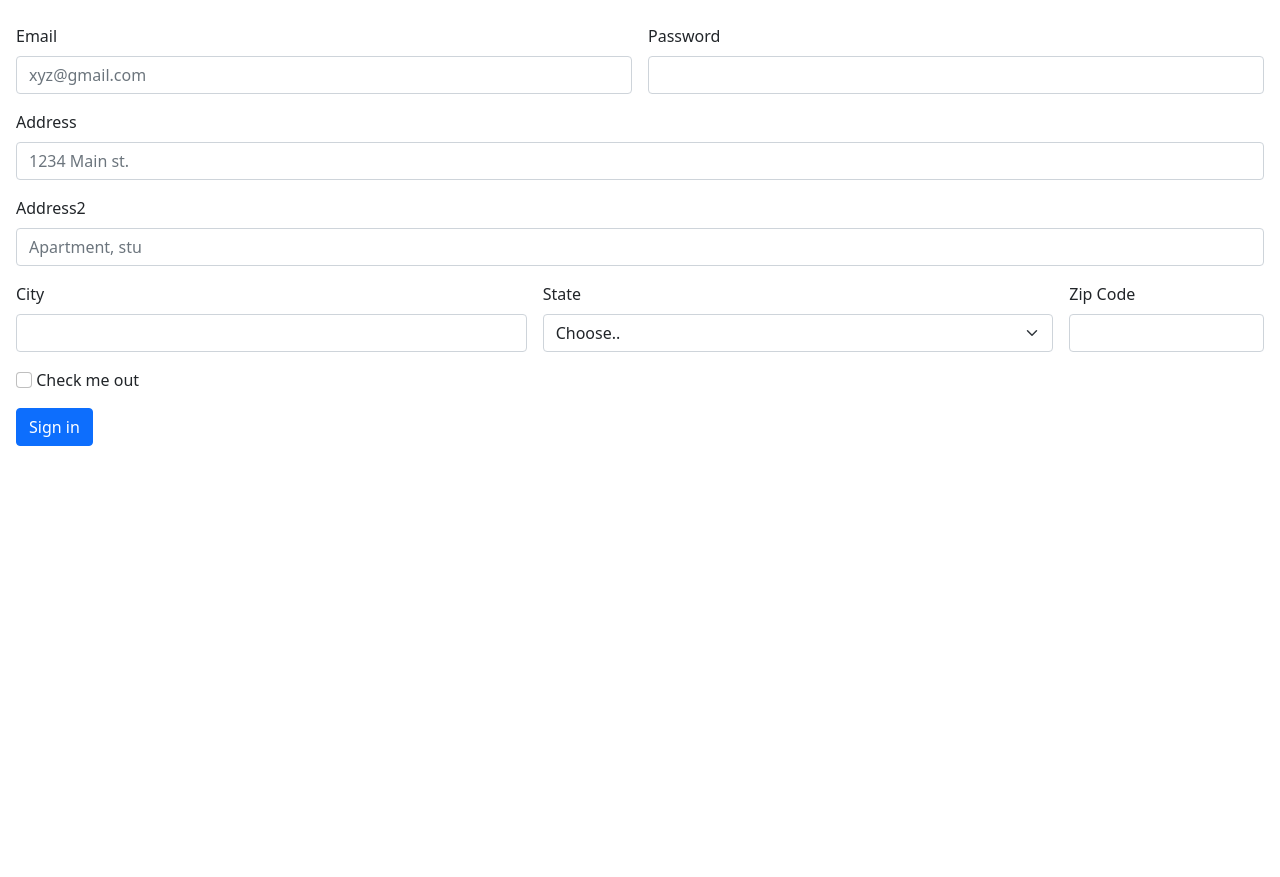
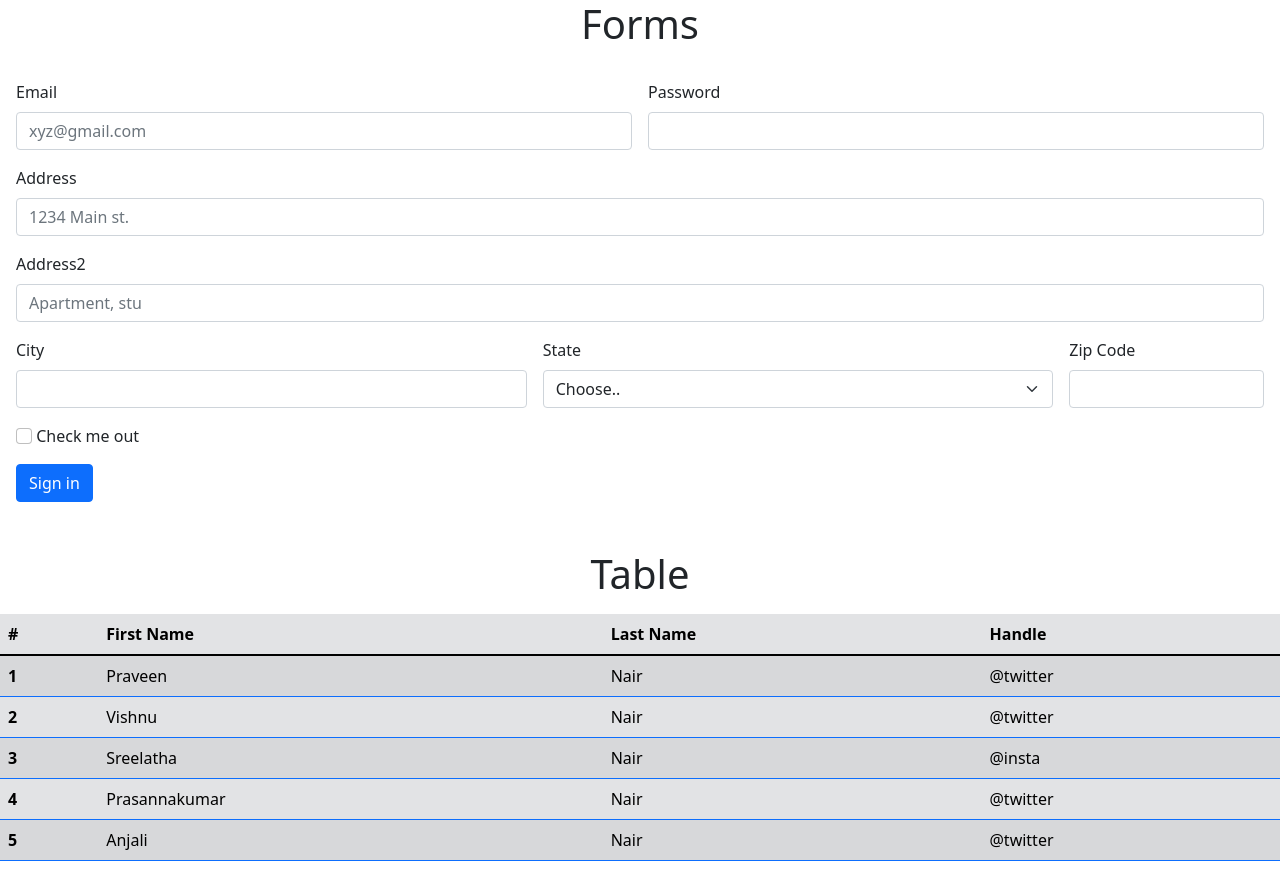
Before and after one commit to Praveen3697/FrontEnd1, a plain HTML site: page bootstrap day3/index.html in a window 1280 px wide. Before the commit the page ends 800 px from the top, so only its background shows below. Drawn offline with nearby package versions, Linux system fonts and the light colour scheme.

Commit message:
changes in forms

```diff
--- a/bootstrap day3/index.html
+++ b/bootstrap day3/index.html
@@ -8,7 +8,8 @@
     <link href="https://cdn.jsdelivr.net/npm/bootstrap@5.1.3/dist/css/bootstrap.min.css" rel="stylesheet" integrity="sha384-1BmE4kWBq78iYhFldvKuhfTAU6auU8tT94WrHftjDbrCEXSU1oBoqyl2QvZ6jIW3" crossorigin="anonymous">
 </head>
 <body>
-    <form class="row g-3 m-2" >
+    <h1 class="text-center mb-3">Forms</h1>
+    <form class="row g-3 m-2 mb-5" >
         <div class="col-md-6">
             <label for="inputEmail4" class="form-label">Email</label>
             <input type="email" class="form-control" id="inputEmail4" placeholder="xyz@gmail.com">
@@ -53,5 +54,48 @@
             <button type="submit" class="btn btn-primary">Sign in</button>
         </div>
     </form>
+
+    <h1 class="text-center mb-3">Table</h1>
+
+    <table class="table table-secondary table-striped border-primary">
+        <thead>
+            <th scope="col">#</th>
+            <th scope="col">First Name</th>
+            <th scope="col">Last Name</th>
+            <th scope="col">Handle</th>
+        </thead>
+        <tbody>
+           <tr>
+            <th scope="row">1</th>
+            <td>Praveen</td>
+            <td>Nair</td>
+            <td>@twitter</td>
+           </tr>
+           <tr>
+            <th scope="row">2</th>
+            <td>Vishnu</td>
+            <td>Nair</td>
+            <td>@twitter</td>
+           </tr>
+           <tr>
+            <th scope="row">3</th>
+            <td>Sreelatha</td>
+            <td>Nair</td>
+            <td>@insta</td>
+           </tr>
+           <tr>
+            <th scope="row">4</th>
+            <td>Prasannakumar</td>
+            <td>Nair</td>
+            <td>@twitter</td>
+           </tr>
+           <tr>
+            <th scope="row">5</th>
+            <td>Anjali</td>
+            <td>Nair</td>
+            <td>@twitter</td>
+           </tr>
+        </tbody>
+    </table>
 </body>
 </html>
```
